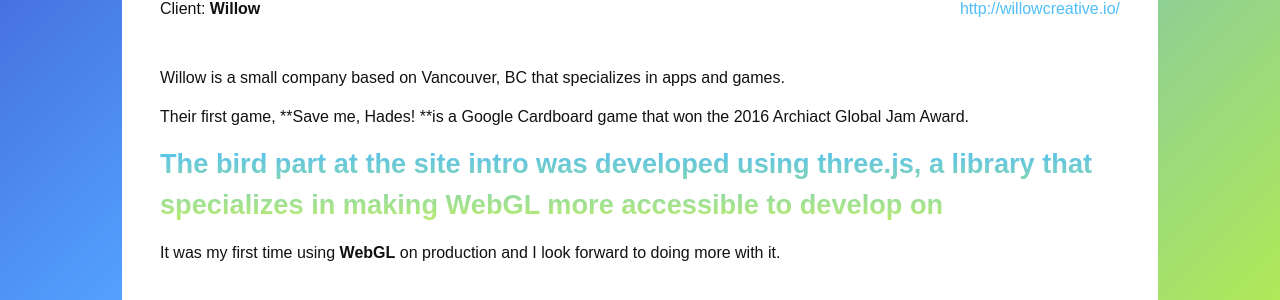
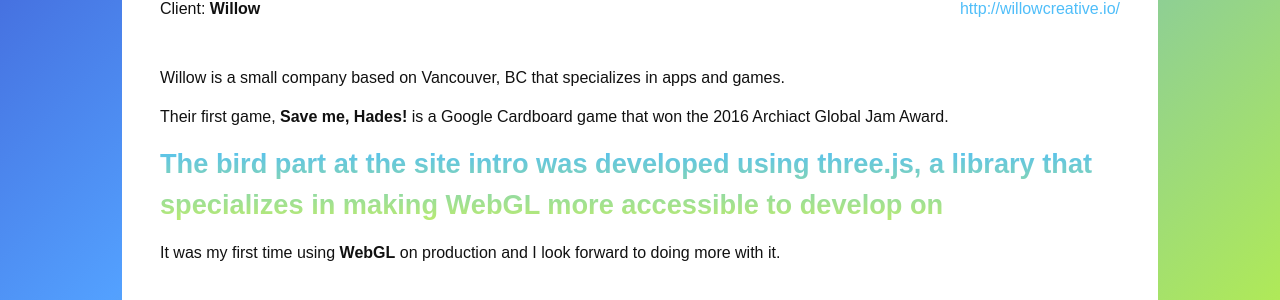
Before and after one commit to otaviowillow/otaviopadovani, a Jekyll site: the page built from _posts/2017-05-05-willow.markdown, in a window 1280 px wide. Shown: the part 685-985 px from the top of the page. Built offline with Jekyll 4.4.1, drawn with Linux system fonts in a browser that asks for light colours; some web fonts are replaced.

```diff
--- a/_posts/2017-05-05-willow.markdown
+++ b/_posts/2017-05-05-willow.markdown
@@ -20,7 +20,7 @@ my-work:
 
 Willow is a small company based on Vancouver, BC that specializes in apps and games.
 
-Their first game, \*\*Save me, Hades! \*\*is a Google Cardboard game that won the 2016 Archiact Global Jam Award.
+Their first game, **Save me, Hades!** is a Google Cardboard game that won the 2016 Archiact Global Jam Award.
 
 # The bird part at the site intro was developed using three.js, a library that specializes in making WebGL more accessible to develop on
 
```
